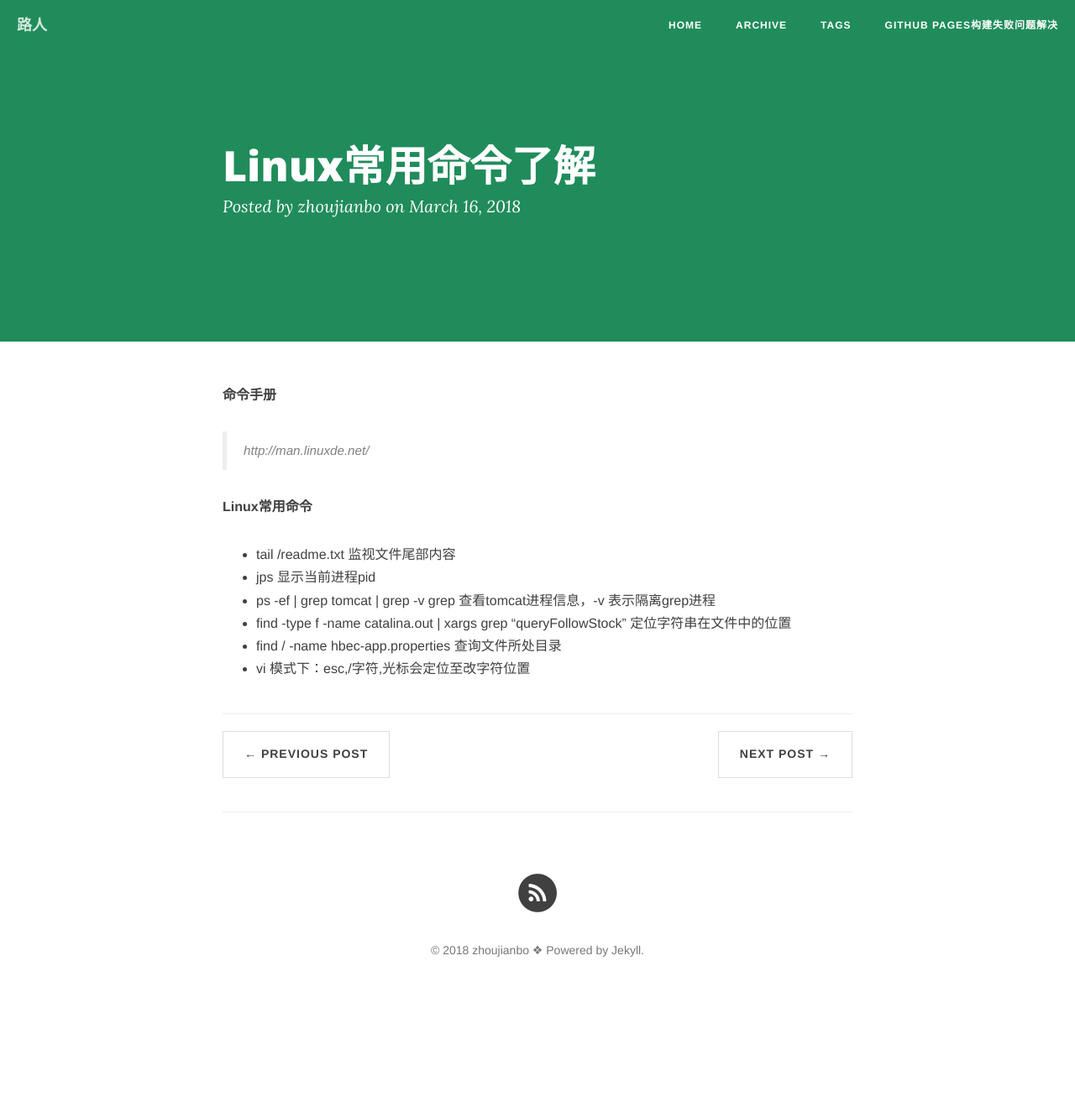
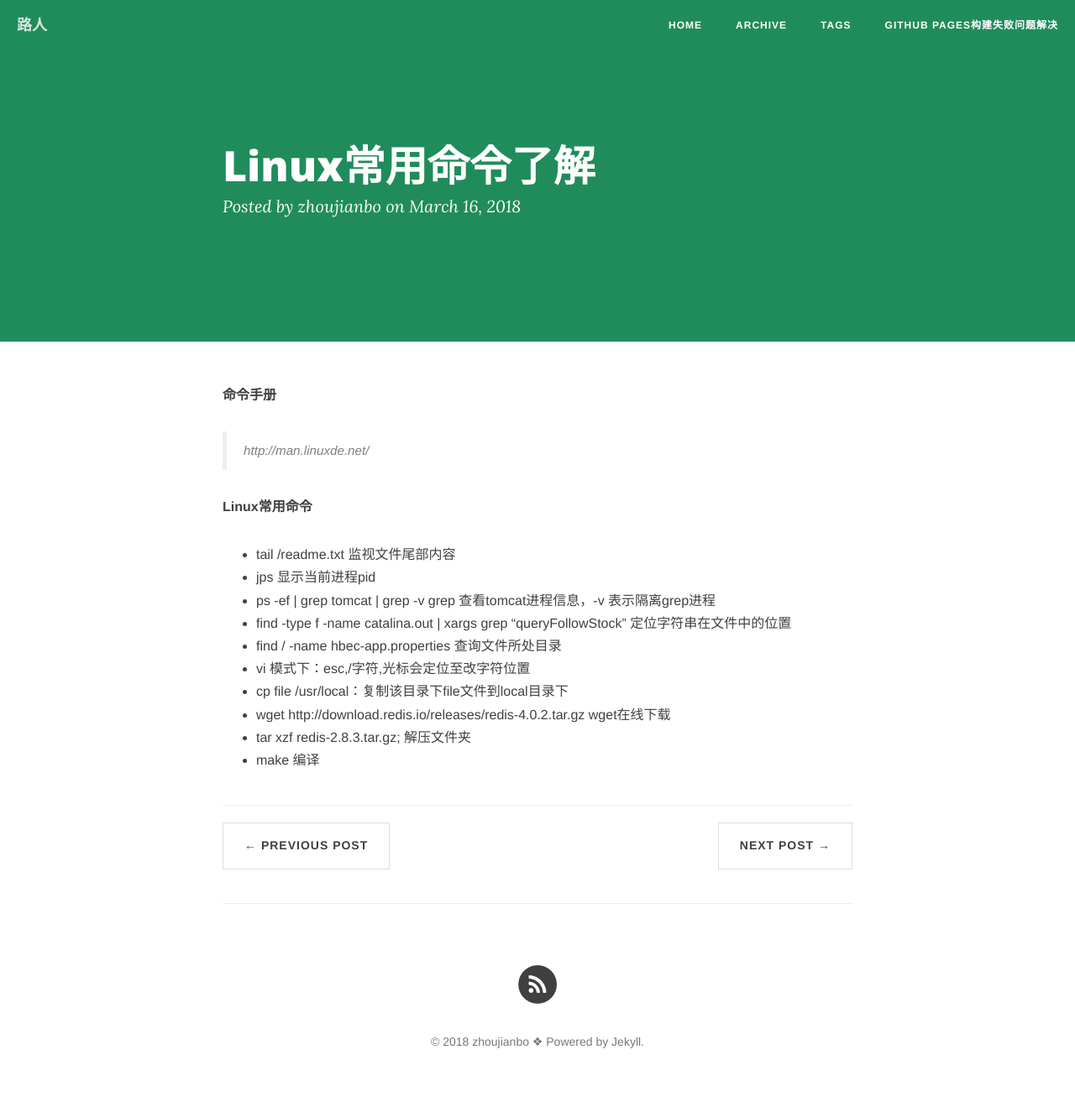
Before and after one commit to ZhouJianBoPro/ZhouJianBoPro.github.io, a Jekyll site: the page built from _posts/2018-03-16-linux.md, in a window 1280 px wide. Shown: the whole page at 84% size. Built offline with Jekyll 4.4.1, drawn with Linux system fonts in a browser that asks for light colours; nearby versions of some CDN libraries; comment, search, counter and statistics services are not loaded; before the commit the page ends 1210 px from its top, so only the background shows below that.

Commit message:
defalut commit；

```diff
--- a/_posts/2018-03-16-linux.md
+++ b/_posts/2018-03-16-linux.md
@@ -17,3 +17,7 @@ description: Linux常用命令了解。
 - find -type f -name catalina.out &#124; xargs grep "queryFollowStock"    定位字符串在文件中的位置
 - find / -name hbec-app.properties  查询文件所处目录
 - vi 模式下：esc,/字符,光标会定位至改字符位置
+- cp file /usr/local：复制该目录下file文件到local目录下
+- wget http://download.redis.io/releases/redis-4.0.2.tar.gz  wget在线下载
+- tar xzf redis-2.8.3.tar.gz; 解压文件夹
+- make   编译
```
